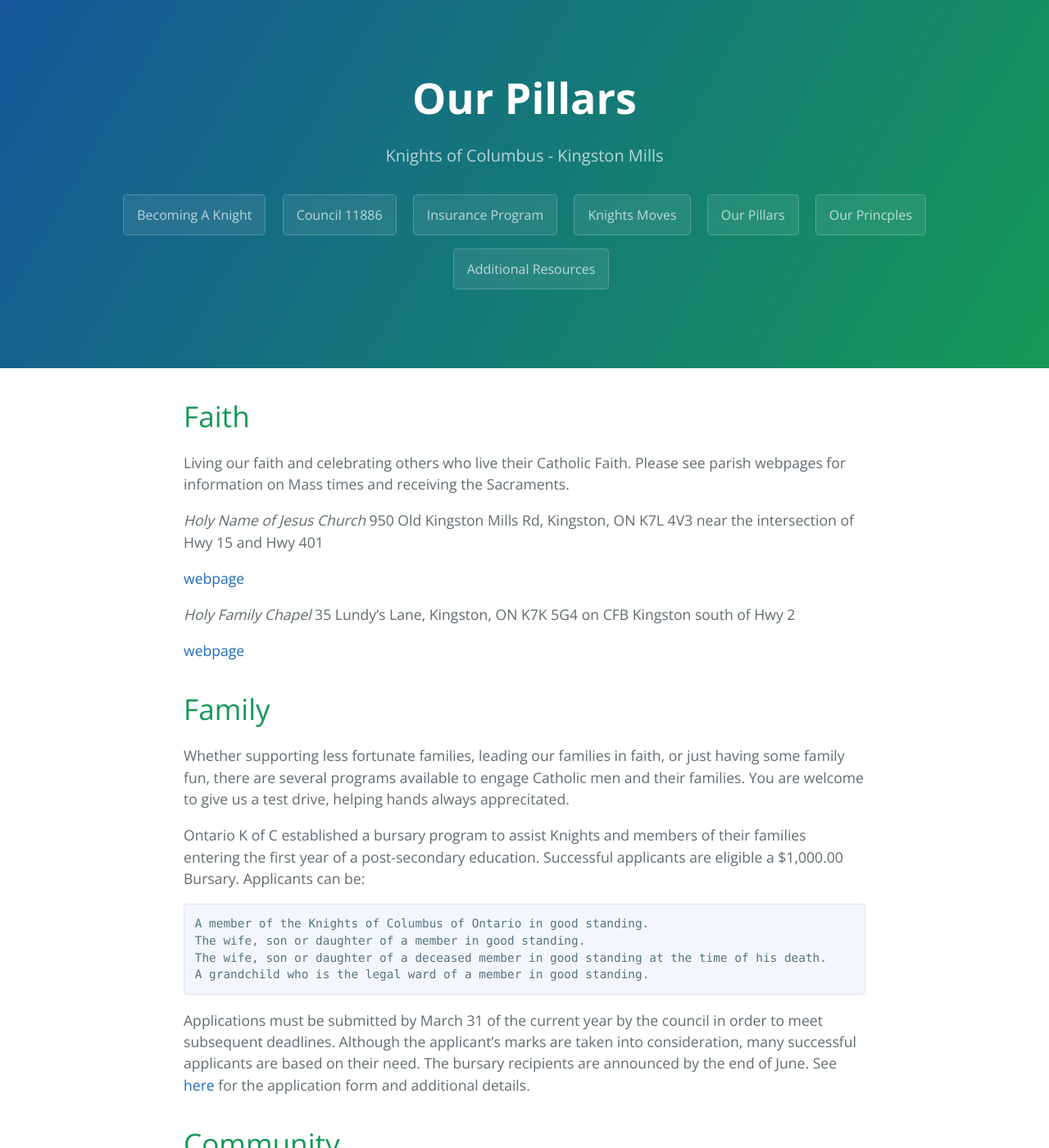
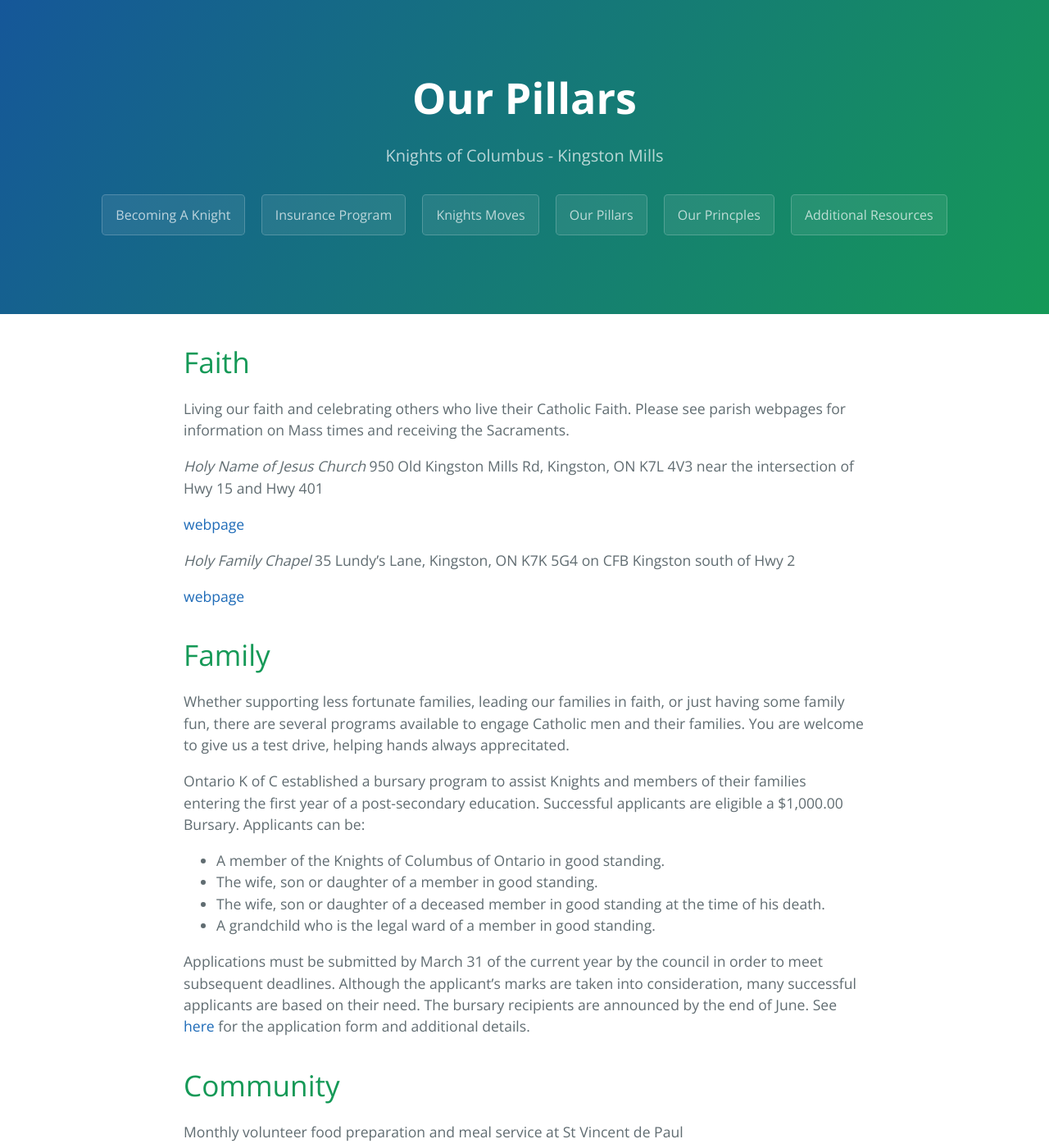
Before and after one commit to 11886knights/11886knights.github.io, a Jekyll site: the page built from page_our_pillars.md, in a window 1280 px wide and 1400 px high. Shown: the whole window at 82% size. Built offline with Jekyll 4.4.1, drawn with Linux system fonts in a browser that asks for light colours.

Commit message:
style change

```diff
--- a/_layouts/default.html
+++ b/_layouts/default.html
@@ -14,7 +14,7 @@
       <h2 class="project-tagline">{{ page.description | default: site.description | default: site.github.project_tagline }}</h2>
 
 	  {% for page in site.pages %}
-	    {% if page.url != "/assets/css/style.css" %}
+	    {% if page.url contains "page_" or page.url contains "index" %}
 	      <a href="{{ page.url }}" class="btn">{{ page.title }}</a>
 		{% endif %}
 	  {% endfor %}
--- a/our_pillars.md
+++ b/page_our_pillars.md
@@ -26,10 +26,10 @@ Whether supporting less fortunate families, leading our families in faith, or ju
 
 Ontario K of C established a bursary program to assist Knights and members of their families entering the first year of a post-secondary education.  Successful applicants are eligible a $1,000.00 Bursary. Applicants can be:
 
-    A member of the Knights of Columbus of Ontario in good standing.
-    The wife, son or daughter of a member in good standing.
-    The wife, son or daughter of a deceased member in good standing at the time of his death.
-    A grandchild who is the legal ward of a member in good standing.
+- A member of the Knights of Columbus of Ontario in good standing.
+- The wife, son or daughter of a member in good standing.
+- The wife, son or daughter of a deceased member in good standing at the time of his death.
+- A grandchild who is the legal ward of a member in good standing.
 
 Applications must be submitted by March 31 of the current year by the council in order to meet subsequent deadlines. Although the applicant’s marks are taken into consideration, many successful applicants are based on their need. The bursary recipients are announced by the end of June. See [here](https://ontariokofc.ca/programs/faith-in-action/community/bursary/) for the application form and additional details.
 
```
Also changed, not shown: page_becoming_a_knight.md (renamed from becoming_a_knight.md), page_insurance_program.md (renamed from insurance_program.md), page_knights_moves.md (renamed from knights_moves.md), page_our_principles.md (renamed from our_principles.md), page_resources.md (renamed from resources.md).
